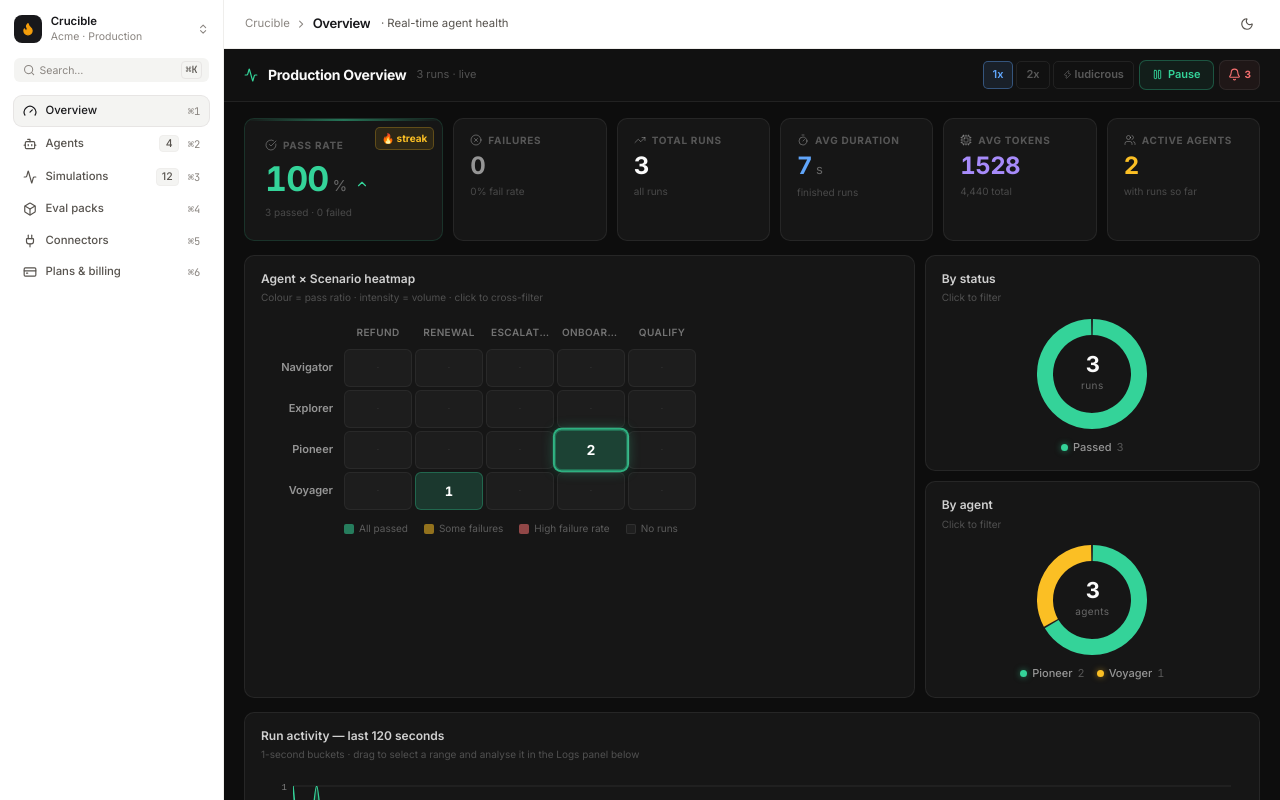
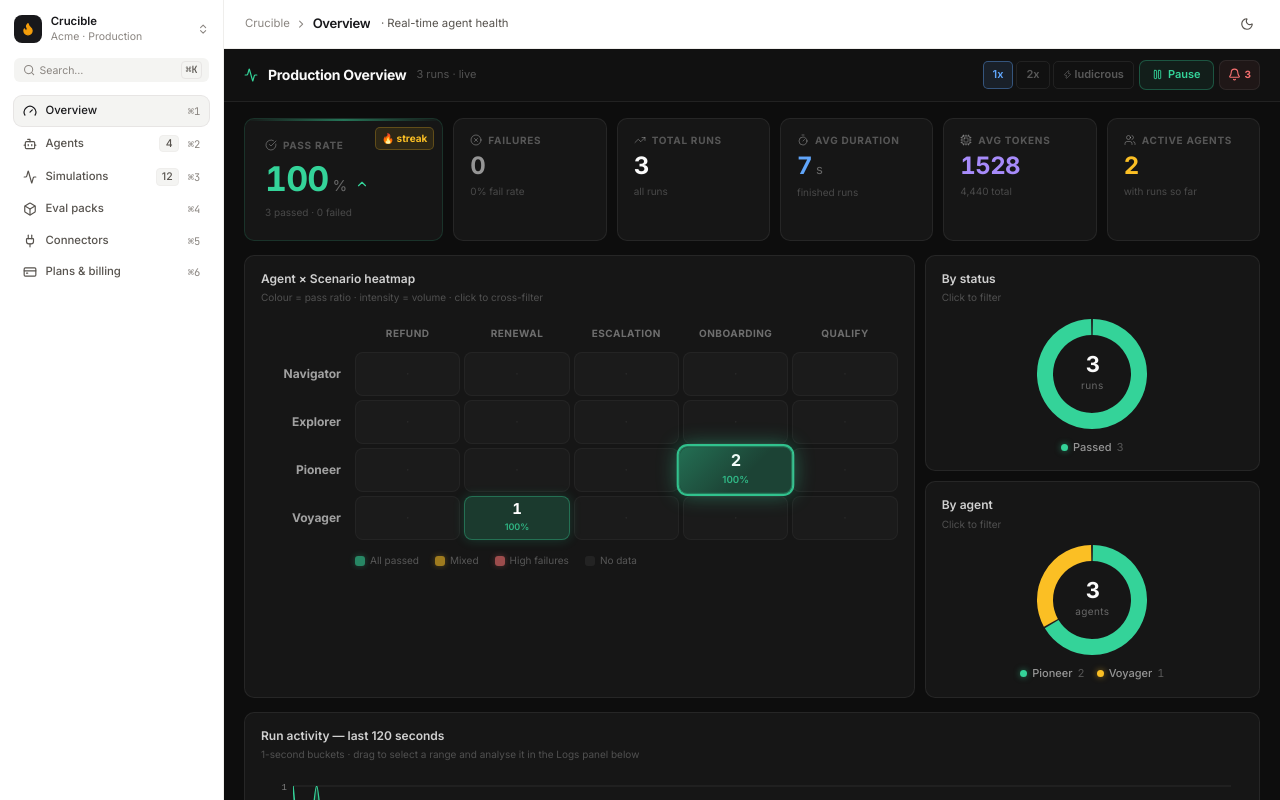
Before and after one commit to Soffi-Originals/crucible-demo, a React (Vite) app: page / in a window 1280 px wide. Shown: the top 800 px of the page. Built offline with nearby package versions, Linux system fonts and the light colour scheme.

Commit message:
AI: Update src/components/charts/CategoryHeatMap.tsx

```diff
--- a/src/components/charts/CategoryHeatMap.tsx
+++ b/src/components/charts/CategoryHeatMap.tsx
@@ -1,9 +1,8 @@
 import * as React from 'react'
-import { cn } from '@/lib/cn'
 
 export interface HeatCell {
-  rowKey: string   // e.g. agent name
-  colKey: string   // e.g. scenario category
+  rowKey: string
+  colKey: string
   passed: number
   failed: number
   total: number
@@ -11,180 +10,184 @@ export interface HeatCell {
 
 interface CategoryHeatMapProps {
   cells: HeatCell[]
-  rows: string[]   // ordered row labels
-  cols: string[]   // ordered col labels
+  rows: string[]
+  cols: string[]
   activeRow?: string | null
   activeCol?: string | null
   onRowClick?: (row: string | null) => void
   onColClick?: (col: string | null) => void
-  flashKey?: string | null  // `${rowKey}|${colKey}`
+  flashKey?: string | null
 }
 
 function cellColor(cell: HeatCell | undefined): string {
-  if (!cell || cell.total === 0) return 'rgba(255,255,255,0.03)'
+  if (!cell || cell.total === 0) return 'rgba(255,255,255,0.025)'
   const failRatio = cell.failed / cell.total
-  const intensity = Math.min(cell.total / 8, 1) // saturate at 8 runs
-  if (failRatio > 0.4) {
-    // red-ish
-    return `rgba(248,113,113,${0.15 + intensity * 0.45})`
-  }
-  if (failRatio > 0.15) {
-    // amber
-    return `rgba(251,191,36,${0.15 + intensity * 0.45})`
-  }
-  // green
-  return `rgba(52,211,153,${0.12 + intensity * 0.48})`
+  const intensity = Math.min(cell.total / 10, 1)
+  if (failRatio > 0.4) return `rgba(248,113,113,${0.18 + intensity * 0.5})`
+  if (failRatio > 0.15) return `rgba(251,191,36,${0.18 + intensity * 0.45})`
+  return `rgba(52,211,153,${0.14 + intensity * 0.52})`
 }
 
-function cellBorder(cell: HeatCell | undefined): string {
-  if (!cell || cell.total === 0) return 'rgba(255,255,255,0.05)'
+function cellBorderColor(cell: HeatCell | undefined): string {
+  if (!cell || cell.total === 0) return 'rgba(255,255,255,0.04)'
   const failRatio = cell.failed / cell.total
-  if (failRatio > 0.4) return 'rgba(248,113,113,0.35)'
-  if (failRatio > 0.15) return 'rgba(251,191,36,0.35)'
-  return 'rgba(52,211,153,0.3)'
+  if (failRatio > 0.4) return 'rgba(248,113,113,0.4)'
+  if (failRatio > 0.15) return 'rgba(251,191,36,0.4)'
+  return 'rgba(52,211,153,0.35)'
+}
+
+function cellGlow(cell: HeatCell | undefined): string {
+  if (!cell || cell.total === 0) return 'none'
+  const failRatio = cell.failed / cell.total
+  if (failRatio > 0.4) return '0 0 12px rgba(248,113,113,0.25)'
+  if (failRatio > 0.15) return '0 0 12px rgba(251,191,36,0.2)'
+  return '0 0 12px rgba(52,211,153,0.2)'
 }
 
 export function CategoryHeatMap({
-  cells,
-  rows,
-  cols,
-  activeRow,
-  activeCol,
-  onRowClick,
-  onColClick,
+  cells, rows, cols,
+  activeRow, activeCol,
+  onRowClick, onColClick,
   flashKey,
 }: CategoryHeatMapProps) {
   const [flashedKey, setFlashedKey] = React.useState<string | null>(null)
+  const [tooltip, setTooltip] = React.useState<{ key: string; x: number; y: number } | null>(null)
 
   React.useEffect(() => {
     if (!flashKey) return
     setFlashedKey(flashKey)
-    const t = setTimeout(() => setFlashedKey(null), 800)
+    const t = setTimeout(() => setFlashedKey(null), 900)
     return () => clearTimeout(t)
   }, [flashKey])
 
-  // Index cells by rowKey|colKey
   const index = React.useMemo(() => {
     const m: Record<string, HeatCell> = {}
     cells.forEach((c) => { m[`${c.rowKey}|${c.colKey}`] = c })
     return m
   }, [cells])
 
-  const COL_W = Math.max(64, Math.floor(340 / Math.max(cols.length, 1)))
-  const ROW_H = 38
+  const ROW_H = 44
 
   return (
-    <div style={{ overflowX: 'auto' }}>
+    <div style={{ overflowX: 'auto', position: 'relative' }}>
       <div style={{
         display: 'grid',
-        gridTemplateColumns: `80px repeat(${cols.length}, ${COL_W}px)`,
-        gap: 3,
-        minWidth: 80 + cols.length * (COL_W + 3),
+        gridTemplateColumns: `90px repeat(${cols.length}, 1fr)`,
+        gap: 4,
       }}>
-        {/* Header row */}
-        <div /> {/* empty corner */}
+        {/* Corner */}
+        <div />
         {cols.map((col) => (
           <button
             key={col}
             type="button"
             onClick={() => onColClick?.(activeCol === col ? null : col)}
             style={{
-              background: activeCol === col ? 'rgba(96,165,250,0.15)' : 'transparent',
-              border: `1px solid ${activeCol === col ? 'rgba(96,165,250,0.4)' : 'transparent'}`,
-              borderRadius: 6,
-              padding: '4px 4px',
+              background: activeCol === col
+                ? 'linear-gradient(135deg, rgba(99,102,241,0.2), rgba(139,92,246,0.15))'
+                : 'transparent',
+              border: `1px solid ${activeCol === col ? 'rgba(99,102,241,0.5)' : 'transparent'}`,
+              borderRadius: 7,
+              padding: '5px 4px',
               cursor: 'pointer',
               textAlign: 'center',
+              transition: 'all 0.15s',
             }}
           >
             <span style={{
-              fontSize: 10,
-              fontWeight: 600,
-              letterSpacing: '0.04em',
-              textTransform: 'uppercase',
-              color: activeCol === col ? '#60a5fa' : 'rgba(255,255,255,0.4)',
-              display: 'block',
-              overflow: 'hidden',
-              textOverflow: 'ellipsis',
-              whiteSpace: 'nowrap',
+              fontSize: 10, fontWeight: 700, letterSpacing: '0.05em', textTransform: 'uppercase',
+              color: activeCol === col ? '#a78bfa' : 'rgba(255,255,255,0.38)',
+              display: 'block', overflow: 'hidden', textOverflow: 'ellipsis', whiteSpace: 'nowrap',
             }}>
               {col}
             </span>
           </button>
         ))}
 
-        {/* Data rows */}
         {rows.map((row) => (
           <React.Fragment key={row}>
-            {/* Row label */}
             <button
               type="button"
               onClick={() => onRowClick?.(activeRow === row ? null : row)}
               style={{
-                background: activeRow === row ? 'rgba(96,165,250,0.1)' : 'transparent',
-                border: 'none',
-                borderRadius: 6,
-                padding: '4px 8px',
-                cursor: 'pointer',
-                textAlign: 'right',
-                display: 'flex',
-                alignItems: 'center',
-                justifyContent: 'flex-end',
-                height: ROW_H,
+                background: activeRow === row ? 'rgba(99,102,241,0.12)' : 'transparent',
+                border: 'none', borderRadius: 7, padding: '4px 10px',
+                cursor: 'pointer', textAlign: 'right',
+                display: 'flex', alignItems: 'center', justifyContent: 'flex-end',
+                height: ROW_H, transition: 'all 0.15s',
               }}
             >
               <span style={{
-                fontSize: 11,
-                fontWeight: 600,
-                color: activeRow === row ? '#60a5fa' : 'rgba(255,255,255,0.55)',
-                overflow: 'hidden',
-                textOverflow: 'ellipsis',
-                whiteSpace: 'nowrap',
+                fontSize: 12, fontWeight: 700,
+                color: activeRow === row ? '#a78bfa' : 'rgba(255,255,255,0.6)',
+                overflow: 'hidden', textOverflow: 'ellipsis', whiteSpace: 'nowrap',
               }}>
                 {row}
               </span>
             </button>
 
-            {/* Cells */}
             {cols.map((col) => {
               const key = `${row}|${col}`
               const cell = index[key]
               const isFlashing = flashedKey === key
-              const isActive = (activeRow === null || activeRow === row) && (activeCol === null || activeCol === col)
+              const isActive = (!activeRow || activeRow === row) && (!activeCol || activeCol === col)
+              const passRate = cell && cell.total > 0
+                ? Math.round((cell.passed / cell.total) * 100)
+                : null
 
               return (
                 <div
                   key={col}
+                  onMouseEnter={(e) => {
+                    if (cell?.total) {
+                      const rect = e.currentTarget.getBoundingClientRect()
+                      setTooltip({ key, x: rect.left + rect.width / 2, y: rect.top })
+                    }
+                  }}
+                  onMouseLeave={() => setTooltip(null)}
                   style={{
-                    height: ROW_H,
-                    borderRadius: 6,
+                    height: ROW_H, borderRadius: 8,
                     backgroundColor: cellColor(cell),
-                    border: `1px solid ${cellBorder(cell)}`,
-                    display: 'flex',
-                    flexDirection: 'column',
-                    alignItems: 'center',
-                    justifyContent: 'center',
-                    gap: 1,
-                    opacity: (!activeRow && !activeCol) ? 1 : isActive ? 1 : 0.25,
-                    transition: 'opacity 0.2s ease, background-color 0.4s ease, box-shadow 0.3s ease',
-                    boxShadow: isFlashing ? '0 0 0 2px rgba(52,211,153,0.8), 0 0 12px rgba(52,211,153,0.4)' : 'none',
-                    transform: isFlashing ? 'scale(1.06)' : 'scale(1)',
+                    border: `1px solid ${cellBorderColor(cell)}`,
+                    display: 'flex', flexDirection: 'column',
+                    alignItems: 'center', justifyContent: 'center', gap: 2,
+                    opacity: (!activeRow && !activeCol) ? 1 : isActive ? 1 : 0.12,
+                    transition: 'opacity 0.25s ease, box-shadow 0.3s ease, transform 0.25s cubic-bezier(0.34,1.56,0.64,1), background-color 0.4s ease',
+                    boxShadow: isFlashing
+                      ? '0 0 0 2px rgba(52,211,153,0.9), 0 0 20px rgba(52,211,153,0.5)'
+                      : cellGlow(cell),
+                    transform: isFlashing ? 'scale(1.08)' : 'scale(1)',
                     cursor: cell?.total ? 'default' : 'default',
+                    position: 'relative',
+                    overflow: 'hidden',
                   }}
                 >
+                  {/* Subtle shimmer on flash */}
+                  {isFlashing && (
+                    <div style={{
+                      position: 'absolute', inset: 0,
+                      background: 'linear-gradient(135deg, rgba(52,211,153,0.3) 0%, transparent 60%)',
+                      borderRadius: 8,
+                      animation: 'shimmerFade 0.9s ease-out forwards',
+                    }} />
+                  )}
                   {cell && cell.total > 0 ? (
                     <>
-                      <span style={{ fontSize: 13, fontWeight: 700, color: '#fff', lineHeight: 1, fontVariantNumeric: 'tabular-nums' }}>
+                      <span style={{ fontSize: 15, fontWeight: 800, color: '#fff', lineHeight: 1, fontVariantNumeric: 'tabular-nums', letterSpacing: '-0.03em' }}>
                         {cell.total}
                       </span>
-                      {cell.failed > 0 && (
-                        <span style={{ fontSize: 9, color: '#f87171', fontWeight: 600 }}>
+                      {cell.failed > 0 ? (
+                        <span style={{ fontSize: 9, color: '#f87171', fontWeight: 700, letterSpacing: '0.02em' }}>
                           {cell.failed}✗
                         </span>
-                      )}
+                      ) : passRate !== null ? (
+                        <span style={{ fontSize: 9, color: 'rgba(52,211,153,0.8)', fontWeight: 600 }}>
+                          100%
+                        </span>
+                      ) : null}
                     </>
                   ) : (
-                    <span style={{ fontSize: 10, color: 'rgba(255,255,255,0.1)' }}>·</span>
+                    <span style={{ fontSize: 12, color: 'rgba(255,255,255,0.08)' }}>·</span>
                   )}
                 </div>
               )
@@ -193,22 +196,65 @@ export function CategoryHeatMap({
         ))}
       </div>
 
+      {/* Tooltip */}
+      {tooltip && (() => {
+        const cell = index[tooltip.key]
+        if (!cell) return null
+        const [rowKey, colKey] = tooltip.key.split('|')
+        const passRate = cell.total > 0 ? Math.round((cell.passed / cell.total) * 100) : 0
+        return (
+          <div style={{
+            position: 'fixed',
+            left: tooltip.x,
+            top: tooltip.y - 8,
+            transform: 'translate(-50%, -100%)',
+            background: '#1a1a1a',
+            border: '1px solid rgba(255,255,255,0.12)',
+            borderRadius: 8,
+            padding: '8px 12px',
+            pointerEvents: 'none',
+            zIndex: 9999,
+            minWidth: 140,
+            boxShadow: '0 8px 32px rgba(0,0,0,0.6)',
+          }}>
+            <div style={{ fontSize: 11, fontWeight: 700, color: '#fafafa', marginBottom: 5 }}>
+              {rowKey} × {colKey}
+            </div>
+            <div style={{ display: 'flex', flexDirection: 'column', gap: 3 }}>
+              <div style={{ fontSize: 11, color: 'rgba(255,255,255,0.5)', display: 'flex', justifyContent: 'space-between', gap: 16 }}>
+                <span>Total runs</span>
+                <span style={{ color: '#fafafa', fontWeight: 600 }}>{cell.total}</span>
+              </div>
+              <div style={{ fontSize: 11, color: 'rgba(255,255,255,0.5)', display: 'flex', justifyContent: 'space-between', gap: 16 }}>
+                <span>Pass rate</span>
+                <span style={{ color: passRate >= 80 ? '#34d399' : passRate >= 60 ? '#fbbf24' : '#f87171', fontWeight: 700 }}>
+                  {passRate}%
+                </span>
+              </div>
+              {cell.failed > 0 && (
+                <div style={{ fontSize: 11, color: 'rgba(255,255,255,0.5)', display: 'flex', justifyContent: 'space-between', gap: 16 }}>
+                  <span>Failures</span>
+                  <span style={{ color: '#f87171', fontWeight: 600 }}>{cell.failed}</span>
+                </div>
+              )}
+            </div>
+          </div>
+        )
+      })()}
+
       {/* Legend */}
-      <div style={{ display: 'flex', alignItems: 'center', gap: 16, marginTop: 10, paddingLeft: 83 }}>
+      <div style={{ display: 'flex', alignItems: 'center', gap: 16, marginTop: 12, paddingLeft: 94 }}>
         {[
-          { color: 'rgba(52,211,153,0.55)', label: 'All passed' },
-          { color: 'rgba(251,191,36,0.55)', label: 'Some failures' },
-          { color: 'rgba(248,113,113,0.55)', label: 'High failure rate' },
-        ].map(({ color, label }) => (
+          { color: 'rgba(52,211,153,0.6)', label: 'All passed', glow: 'rgba(52,211,153,0.3)' },
+          { color: 'rgba(251,191,36,0.6)', label: 'Mixed', glow: 'rgba(251,191,36,0.3)' },
+          { color: 'rgba(248,113,113,0.6)', label: 'High failures', glow: 'rgba(248,113,113,0.3)' },
+          { color: 'rgba(255,255,255,0.06)', label: 'No data', glow: 'none' },
+        ].map(({ color, label, glow }) => (
           <div key={label} style={{ display: 'flex', alignItems: 'center', gap: 5 }}>
-            <div style={{ width: 10, height: 10, borderRadius: 2, backgroundColor: color }} />
-            <span style={{ fontSize: 10, color: 'rgba(255,255,255,0.3)' }}>{label}</span>
+            <div style={{ width: 10, height: 10, borderRadius: 3, backgroundColor: color, boxShadow: `0 0 6px ${glow}` }} />
+            <span style={{ fontSize: 10, color: 'rgba(255,255,255,0.28)' }}>{label}</span>
           </div>
         ))}
-        <div style={{ display: 'flex', alignItems: 'center', gap: 5 }}>
-          <div style={{ width: 10, height: 10, borderRadius: 2, backgroundColor: 'rgba(255,255,255,0.04)', border: '1px solid rgba(255,255,255,0.08)' }} />
-          <span style={{ fontSize: 10, color: 'rgba(255,255,255,0.3)' }}>No runs</span>
-        </div>
       </div>
     </div>
   )
```
